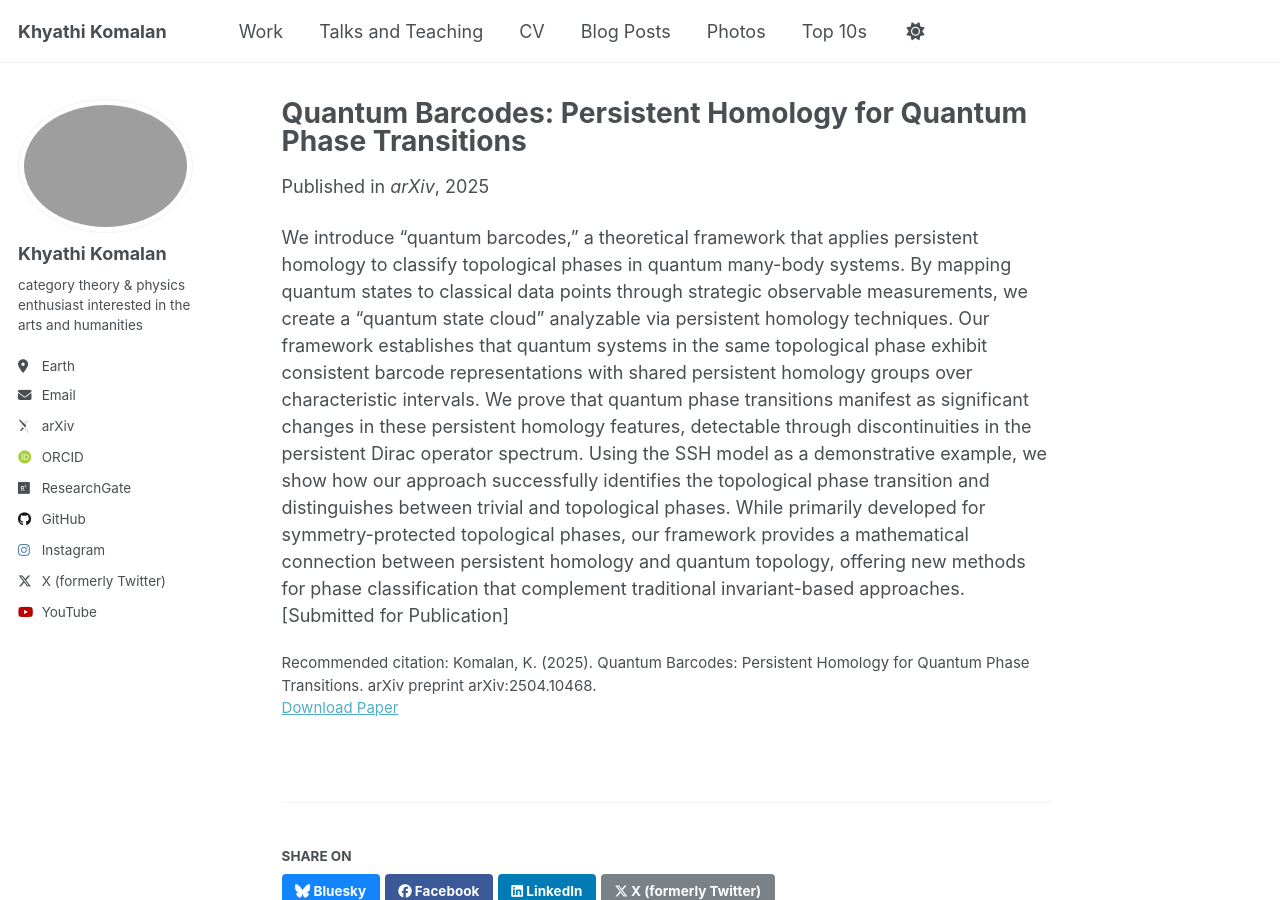
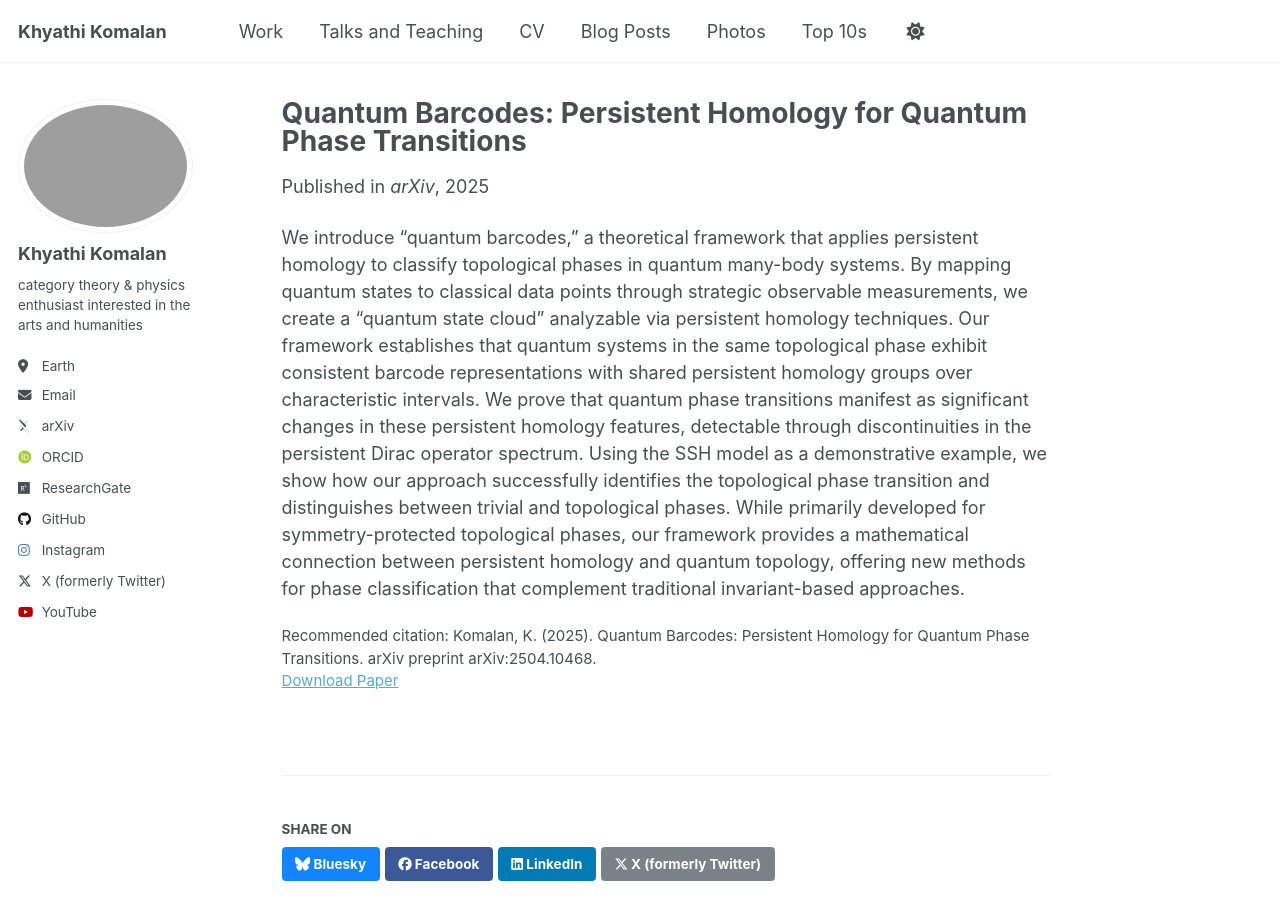
Before and after one commit to khyathikomalan/khyathikomalan.github.io, a Jekyll site: the page built from _publications/2025-04-14-paper-title-number-2.md, in a window 1280 px wide and 900 px high. Built offline with Jekyll 4.4.1, drawn with Linux system fonts in a browser that asks for light colours; some web fonts are replaced.

Commit message:
Update 2025-04-14-paper-title-number-2.md

```diff
--- a/_publications/2025-04-14-paper-title-number-2.md
+++ b/_publications/2025-04-14-paper-title-number-2.md
@@ -3,11 +3,11 @@
 collection: publications
 category: manuscripts
 permalink: /publication/2025-04-14-paper-title-number-2
-excerpt: 'We introduce "quantum barcodes," a theoretical framework that applies persistent homology to classify topological phases in quantum many-body systems. By mapping quantum states to classical data points through strategic observable measurements, we create a "quantum state cloud" analyzable via persistent homology techniques. Our framework establishes that quantum systems in the same topological phase exhibit consistent barcode representations with shared persistent homology groups over characteristic intervals. We prove that quantum phase transitions manifest as significant changes in these persistent homology features, detectable through discontinuities in the persistent Dirac operator spectrum. Using the SSH model as a demonstrative example, we show how our approach successfully identifies the topological phase transition and distinguishes between trivial and topological phases. While primarily developed for symmetry-protected topological phases, our framework provides a mathematical connection between persistent homology and quantum topology, offering new methods for phase classification that complement traditional invariant-based approaches. [Submitted for Publication]'
+excerpt: 'We introduce "quantum barcodes," a theoretical framework that applies persistent homology to classify topological phases in quantum many-body systems. By mapping quantum states to classical data points through strategic observable measurements, we create a "quantum state cloud" analyzable via persistent homology techniques. Our framework establishes that quantum systems in the same topological phase exhibit consistent barcode representations with shared persistent homology groups over characteristic intervals. We prove that quantum phase transitions manifest as significant changes in these persistent homology features, detectable through discontinuities in the persistent Dirac operator spectrum. Using the SSH model as a demonstrative example, we show how our approach successfully identifies the topological phase transition and distinguishes between trivial and topological phases. While primarily developed for symmetry-protected topological phases, our framework provides a mathematical connection between persistent homology and quantum topology, offering new methods for phase classification that complement traditional invariant-based approaches.'
 date: 2025-04-14
 venue: 'arXiv'
 paperurl: 'https://arxiv.org/pdf/2504.10468'
 citation: 'Komalan, K. (2025). Quantum Barcodes: Persistent Homology for Quantum Phase Transitions. arXiv preprint arXiv:2504.10468.'
 ---
 
-We introduce "quantum barcodes," a theoretical framework that applies persistent homology to classify topological phases in quantum many-body systems. By mapping quantum states to classical data points through strategic observable measurements, we create a "quantum state cloud" analyzable via persistent homology techniques. Our framework establishes that quantum systems in the same topological phase exhibit consistent barcode representations with shared persistent homology groups over characteristic intervals. We prove that quantum phase transitions manifest as significant changes in these persistent homology features, detectable through discontinuities in the persistent Dirac operator spectrum. Using the SSH model as a demonstrative example, we show how our approach successfully identifies the topological phase transition and distinguishes between trivial and topological phases. While primarily developed for symmetry-protected topological phases, our framework provides a mathematical connection between persistent homology and quantum topology, offering new methods for phase classification that complement traditional invariant-based approaches. [Submitted for Publication]
+We introduce "quantum barcodes," a theoretical framework that applies persistent homology to classify topological phases in quantum many-body systems. By mapping quantum states to classical data points through strategic observable measurements, we create a "quantum state cloud" analyzable via persistent homology techniques. Our framework establishes that quantum systems in the same topological phase exhibit consistent barcode representations with shared persistent homology groups over characteristic intervals. We prove that quantum phase transitions manifest as significant changes in these persistent homology features, detectable through discontinuities in the persistent Dirac operator spectrum. Using the SSH model as a demonstrative example, we show how our approach successfully identifies the topological phase transition and distinguishes between trivial and topological phases. While primarily developed for symmetry-protected topological phases, our framework provides a mathematical connection between persistent homology and quantum topology, offering new methods for phase classification that complement traditional invariant-based approaches.
```
